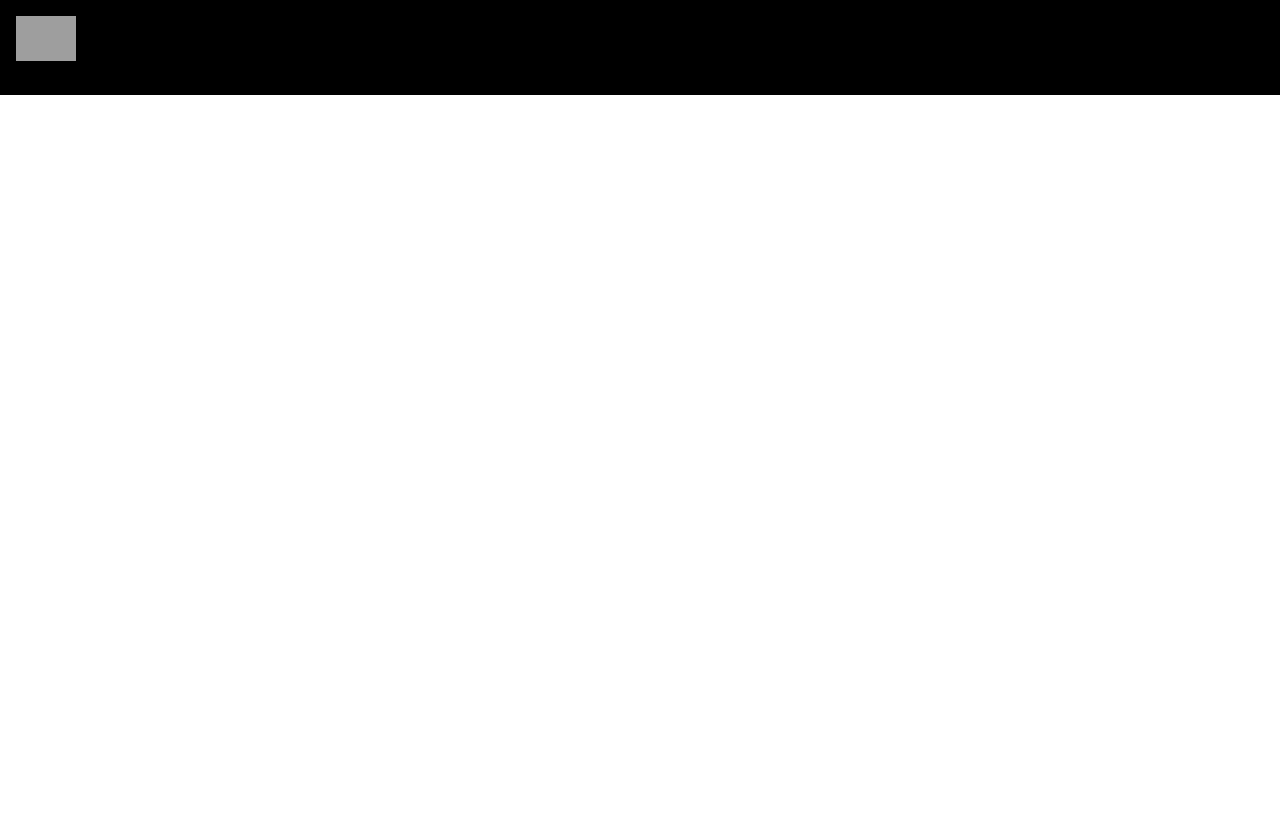
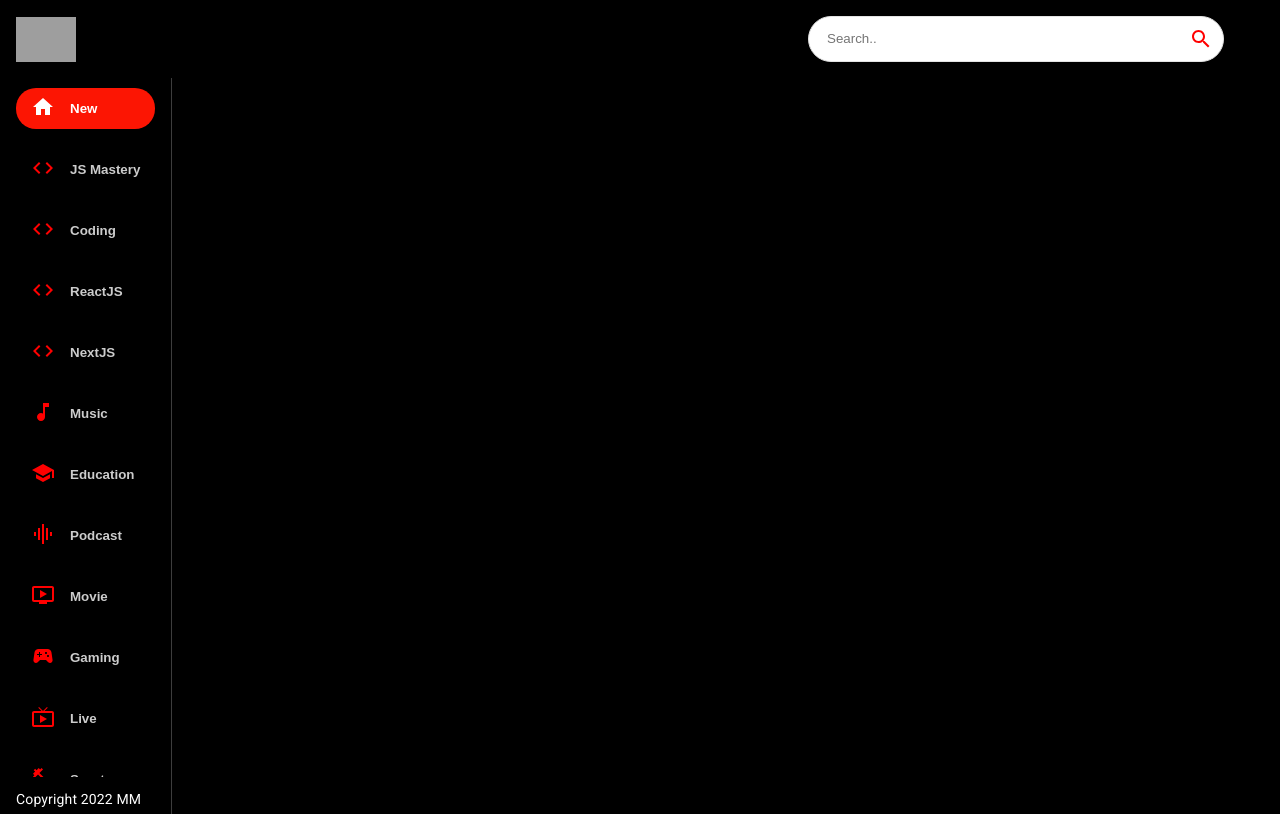
Before and after one commit to myck-prog/mediack, a React (Create React App) app: page / in a window 1280 px wide. Built offline with nearby package versions, Linux system fonts and the light colour scheme; grey boxes are pictures that could not be loaded.

Commit message:
Sidebar at Feed

```diff
--- a/src/components/Feed.jsx
+++ b/src/components/Feed.jsx
@@ -1,8 +1,28 @@
-import React from 'react';
+import { useState, useEffect } from "react";
+import { Box, Stack, Typography } from "@mui/material";
+import Sidebar from "./Sidebar";
 
 const Feed = () => {
   return (
-    <div>Feed</div>
-  )
-}
-export default Feed
+    <Stack
+      sx={{
+        flexDirection: { sx: "column", md: "row" },
+      }}
+    >
+      <Box
+        sx={{
+          height: { sx: "auto", md: "92vh" },
+          borderRight: "1px solid #3d3d3d",
+          px: { sx: 0, md: 2 },
+        }}
+      >
+      <Sidebar />
+        <Typography className="copyright"
+        variant="body2" sx={{ mt:1.5, color: '#fff'}}>
+          Copyright 2022 MM
+        </Typography>
+      </Box>
+    </Stack>
+  );
+};
+export default Feed;
--- a/src/components/Navbar.jsx
+++ b/src/components/Navbar.jsx
@@ -3,6 +3,7 @@ import { Stack } from '@mui/system';
 import { Link } from 'react-router-dom';
 
 import {logo} from '../utils/constants'
+import SearchBar from './SearchBar';
 
 const Navbar = () => (
   <Stack
@@ -14,6 +15,7 @@ const Navbar = () => (
     <Link to="/" style={{display: 'flex',alignItems:'center'}}>
       <img src={logo} alt="logo" height={45} />
     </Link>
+    <SearchBar />
   </Stack>
 )
 export default Navbar
--- /dev/null
+++ b/src/components/SearchBar.jsx
@@ -0,0 +1,35 @@
+import { useState } from "react";
+import { useNavigate } from "react-router-dom";
+import {Paper, IconButton} from '@mui/material';
+import {Search} from '@mui/icons-material'
+
+const SearchBar = () => {
+  return (
+    <Paper
+        component="form"
+        onSubmit={()=>{}}
+        sx={{
+            borderRadius: 20,
+            border: '1px solid #e3e3e3',
+            pl: 2,
+            boxShadow: 'none',
+            mr: { sm:5 }
+        }}
+        >
+        <input
+            className="search-bar"
+            placeholder="Search.."
+            value=""
+            onChange= {() => {}}
+        />
+        <IconButton type="submit"
+        sx={{
+            p:'10px',
+            color:'red'
+        }}>
+            <Search />
+        </IconButton>
+    </Paper>
+  )
+}
+export default SearchBar
--- /dev/null
+++ b/src/components/Sidebar.jsx
@@ -0,0 +1,44 @@
+import { Stack } from "@mui/material";
+import { categories } from "../utils/constants";
+
+const selectedCategory = "New";
+
+const Sidebar = () => (
+  <Stack
+    direction="row"
+    sx={{
+      overflowY: "auto",
+      height: { sx: "auto", md: "95%" },
+      flexDirection: { md: "column" },
+    }}
+  >
+    {categories.map((category) => (
+      <button
+        className="category-btn"
+        style={{
+          background: category.name === selectedCategory && "#FC1503",
+          color: "white",
+        }}
+        key={category.name}
+      >
+        <span
+          style={{
+            color: category.name === selectedCategory ? "white" : "red",
+            marginRight: "15px",
+          }}
+        >
+          {category.icon}
+        </span>
+
+        <span
+          style={{
+            opacity: category.name === selectedCategory ? "1" : "0.8",
+          }}
+        >
+          {category.name}
+        </span>
+      </button>
+    ))}
+  </Stack>
+);
+export default Sidebar;
--- a/src/components/index.js
+++ b/src/components/index.js
@@ -3,3 +3,5 @@ export { default as Feed } from "./Feed";
 export { default as ChannelDetail } from "./ChannelDetail";
 export { default as SearchFeed } from "./SearchFeed";
 export { default as VideoDetail } from "./VideoDetail";
+export { default as SearchBar } from "./SearchBar";
+export { default as Sidebar } from "./Sidebar";
```
